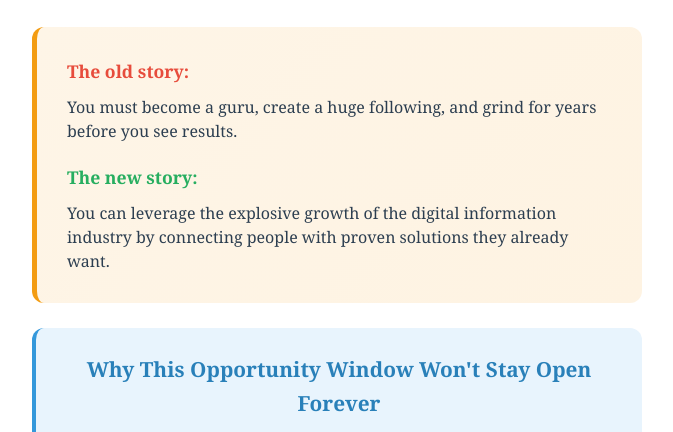
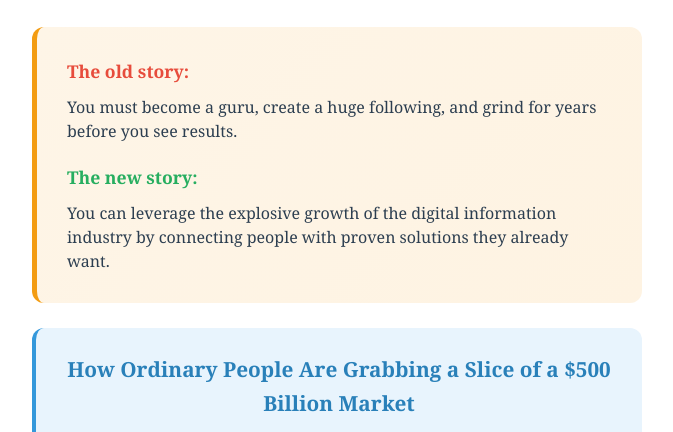
Before and after one commit to mikemarino-creator/conect-and-collect, a plain HTML site: page index.html in a window 1280 px wide. Shown: the part 365-797 px from the top of the page, without its empty margins (303-976 px from the left). Drawn offline with Linux system fonts and the light colour scheme.

Commit message:
Update index.html

```diff
--- a/index.html
+++ b/index.html
@@ -438,7 +438,7 @@
         </div>
 
         <div class="opportunity-window">
-            <h3>Why This Opportunity Window Won't Stay Open Forever</h3>
+            <h3>How Ordinary People Are Grabbing a Slice of a $500 Billion Market</h3>
             <p>The digital education market has grown from <span class="market-stat">$100 billion</span> to over <span class="market-stat">$300 billion</span> in just over a decade, with projections to exceed <span class="market-stat">$500 billion</span> soon.</p>
             <p><strong>Right now, there's a massive opportunity for regular people to build businesses by connecting others with proven digital solutions before this space gets oversaturated.</strong></p>
         </div>
```
